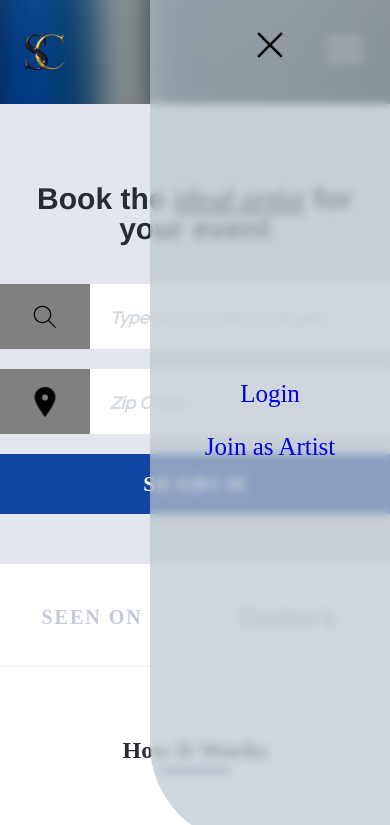
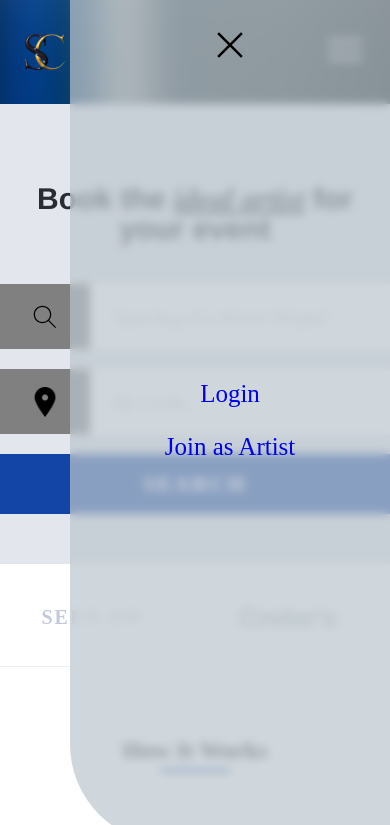
Before and after one commit to SAMCOM-07/ArtistNew, a plain HTML site: page index.html in a window 390 px wide. Both pictures are taken after a click on the button 345 px from the left and 52 px from the top of the page. Shown: the top 825 px of the page. Drawn offline with Linux system fonts and the light colour scheme.

Commit message:
Update artist.css

```diff
--- a/artist.css
+++ b/artist.css
@@ -392,7 +392,7 @@ body{
   flex-direction: column;
   align-items: center;
   justify-content: center;
-  min-width: 15em;
+  min-width: 20em;
   position: fixed;
   top: 0;
   right: 0;
```
